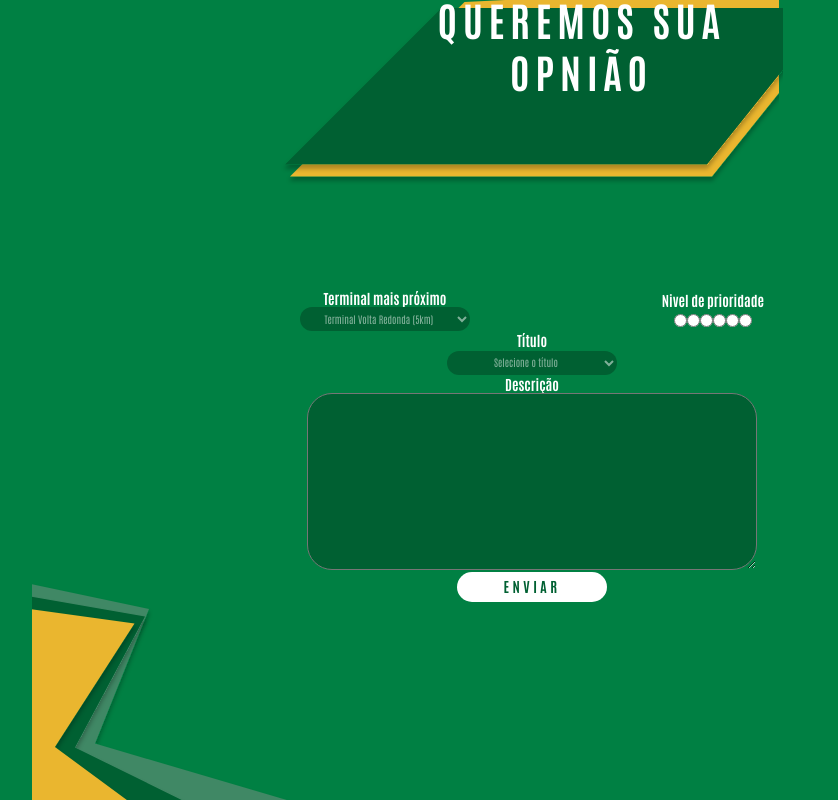
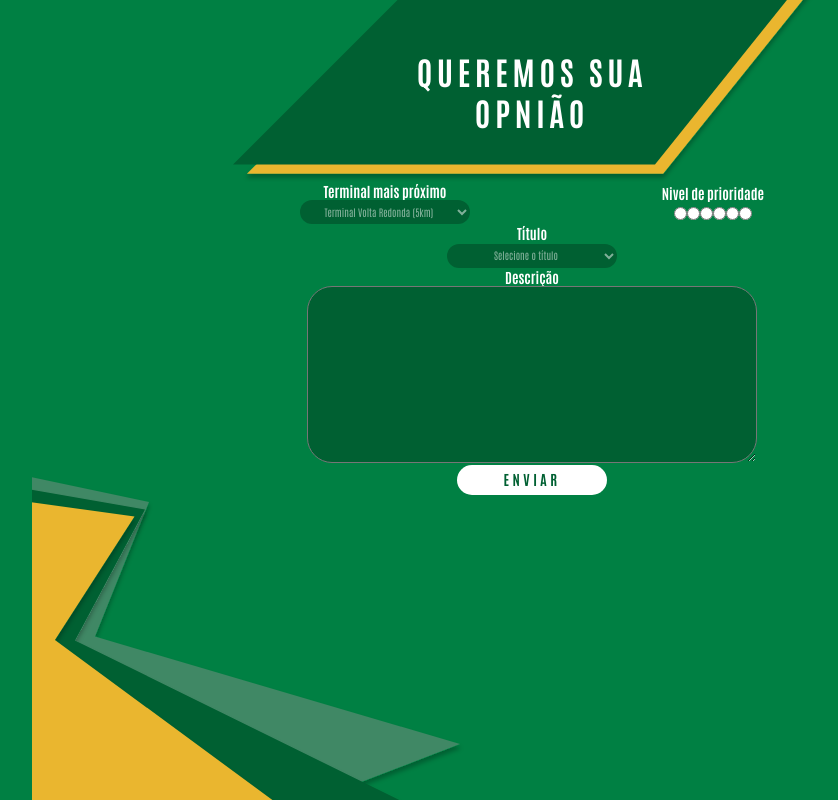
Before and after one commit to HackingDanger/ods-11, a React (Create React App) app: page /form in a window 1280 px wide. Shown: the top 800 px of the page, without its empty margins (108-946 px from the left). Built offline with nearby package versions, Linux system fonts and the light colour scheme.

Commit message:
creating title component

```diff
--- a/src/components/form/index.js
+++ b/src/components/form/index.js
@@ -2,20 +2,20 @@ import React from 'react'
 import * as S from "./styles";
 
 //imagens
-
 import Img from '../../images/Vector 1.svg';
 import Imge from '../../images/Vector 2.svg';
-
+import { Title } from 'components/title';
 
 export function Form() {
   return (
     <S.Container>
 
-      <S.Header>
+      {/* <S.Header>
         <S.ImgAmarelo src={Img} alt="#" />
         <S.ImgVerde src={Imge} alt="#" />
         <h1>Queremos sua opnião</h1>
-      </S.Header>
+      </S.Header> */}
+      <Title label="Queremos sua opnião"/>
 
       <S.Box>
 
--- a/src/components/index.js
+++ b/src/components/index.js
@@ -4,3 +4,4 @@ export { Faq } from "./faq";
 export { Dashboard } from "./dashboard";
 export { Widgets } from "./widgets";
 export { Form } from "./form";
+export { Title } from "./title";
--- /dev/null
+++ b/src/components/title/index.js
@@ -0,0 +1,17 @@
+// Libs
+import React from "react";
+import * as S from "./styles";
+
+// Images
+import BGTitle from "images/bg-title.svg";
+import BGShadowTitle from "images/bg-shadow-title.svg";
+
+export const Title = ({ label }) => {
+  return (
+    <S.Container>
+      <img src={BGShadowTitle} alt="background" />
+      <img src={BGTitle} alt="background" />
+      <h1>{label}</h1>
+    </S.Container>
+  );
+};
--- /dev/null
+++ b/src/components/title/styles.js
@@ -0,0 +1,35 @@
+// Libs
+import styled from "styled-components";
+
+export const Container = styled.div`
+  width: 96%;
+  max-width: 578px;
+  height: 182px;
+
+  position: relative;
+  display: flex;
+  align-items: center;
+  justify-content: center;
+
+  h1 {
+    width: 45%;
+    color: #fff;
+    text-align: center;
+    text-transform: uppercase;
+    letter-spacing: 0.15em;
+    z-index: 3;
+  }
+
+  img {
+    width: 100%;
+    position: absolute;
+    top: 0;
+    left: 0;
+
+    :nth-child(2) {
+      top: -30px;
+      left: -10px;
+    }
+  }
+`;
+;
```
Also changed, not shown: src/images/bg-shadow-title.svg (added), src/images/bg-title.svg (added).
